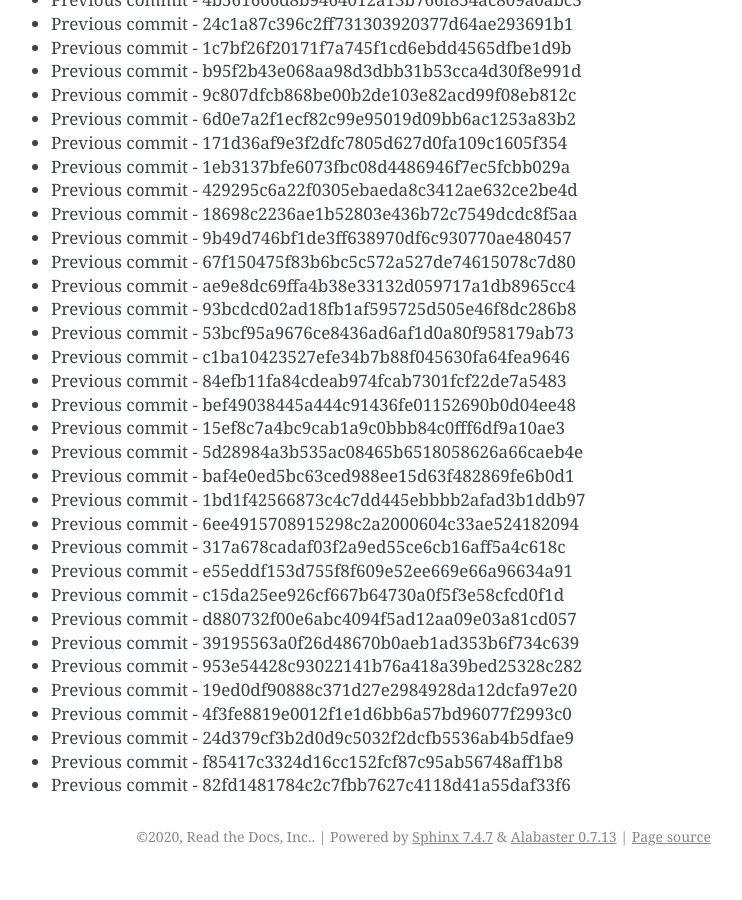
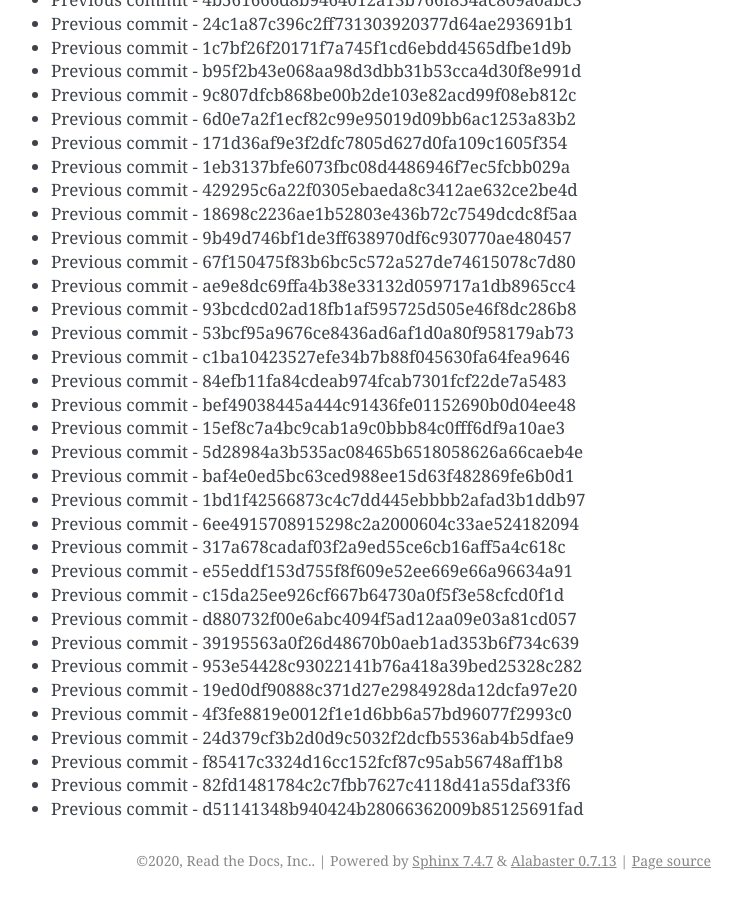
Before and after one commit to readthedocs/rtd-git-stresstest, a Sphinx documentation site: the page built from docs/updates.rst, in a window 1280 px wide and 900 px high, scrolled down 36684 px. Shown: the whole window, without its empty margins (399-1141 px from the left). Built offline with Sphinx 7.4.7, drawn with Linux system fonts in a browser that asks for light colours; before the commit the page ends 37560 px from its top, so only the background shows below that.

Commit message:
Generating commit from previous: d51141348b940424b28066362009b85125691fad

```diff
--- a/docs/updates.rst
+++ b/docs/updates.rst
@@ -1573,3 +1573,4 @@ It can be tested for any performance characteristics.
 * Previous commit - 24d379cf3b2d0d9c5032f2dcfb5536ab4b5dfae9
 * Previous commit - f85417c3324d16cc152fcf87c95ab56748aff1b8
 * Previous commit - 82fd1481784c2c7fbb7627c4118d41a55daf33f6
+* Previous commit - d51141348b940424b28066362009b85125691fad
```
